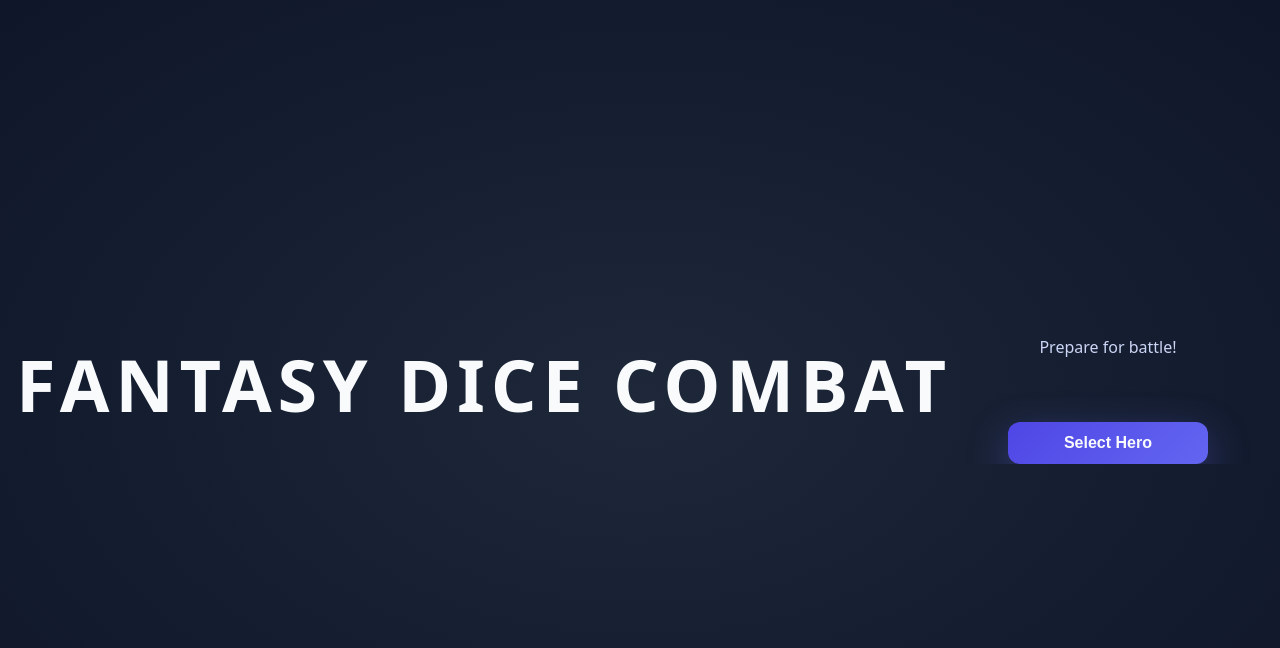
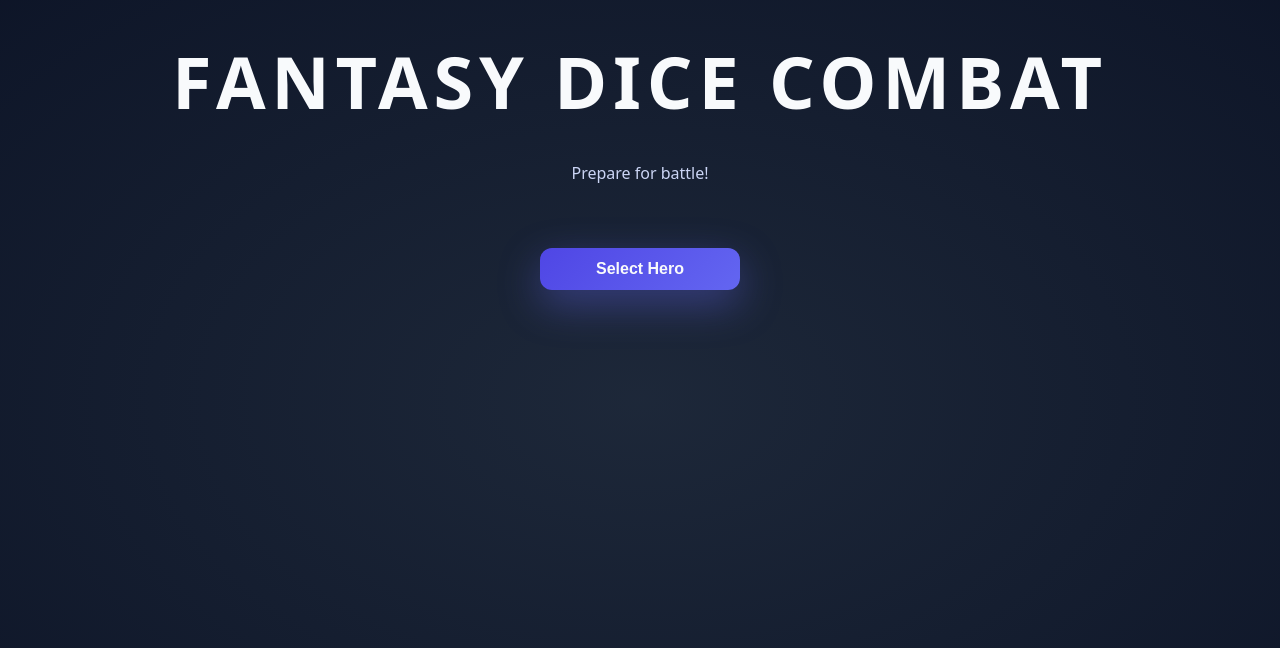
Before and after one commit to RomanDaru/dice-combat, a React (Vite) app: page / in a window 1280 px wide. Shown: the top 648 px of the page. Built offline with nearby package versions, Linux system fonts and the light colour scheme.

Commit message:
refactor: wrap BattleScreen with GameContext provider

```diff
--- a/src/App.tsx
+++ b/src/App.tsx
@@ -375,5 +375,9 @@ export default function App() {
     log,
   };
 
-  return <BattleScreen {...battleProps} />;
+  return (
+    <GameContext.Provider value={{ state, dispatch }}>
+      <BattleScreen {...battleProps} />
+    </GameContext.Provider>
+  );
 }
--- a/src/index.css
+++ b/src/index.css
@@ -327,6 +327,7 @@ body {
   height: 100vh;
   width: 100%;
   display: flex;
+  flex-direction: column;
   align-items: center;
   justify-content: center;
   padding: 32px 16px;
```
